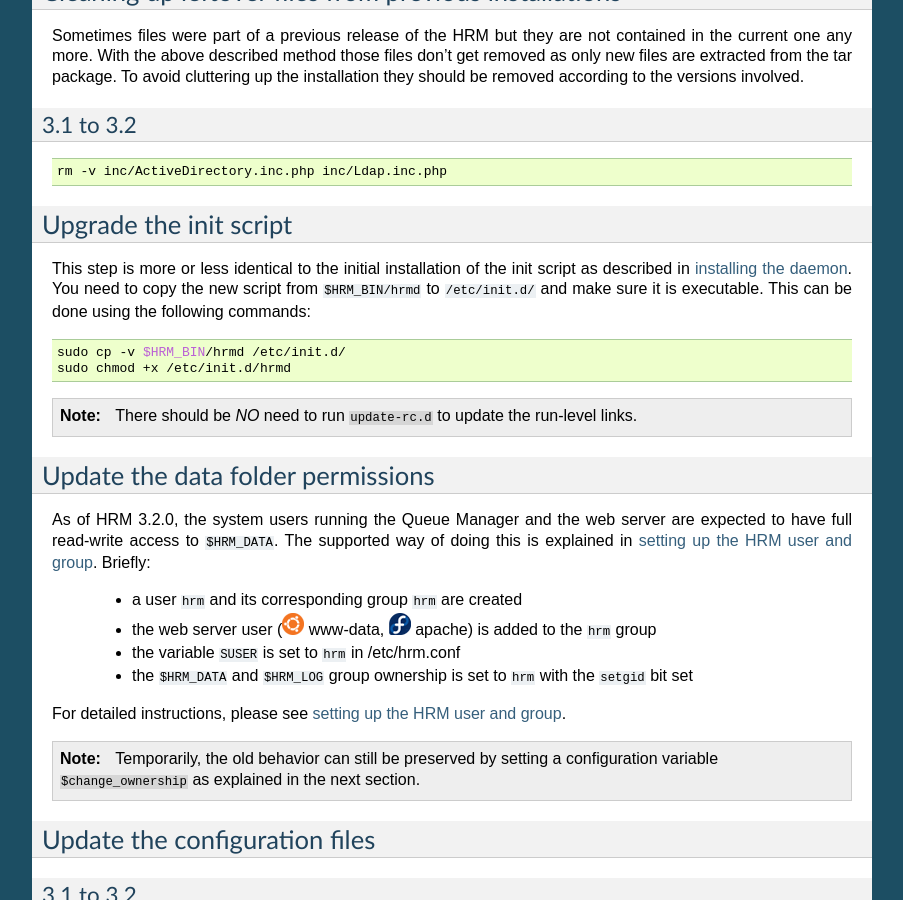
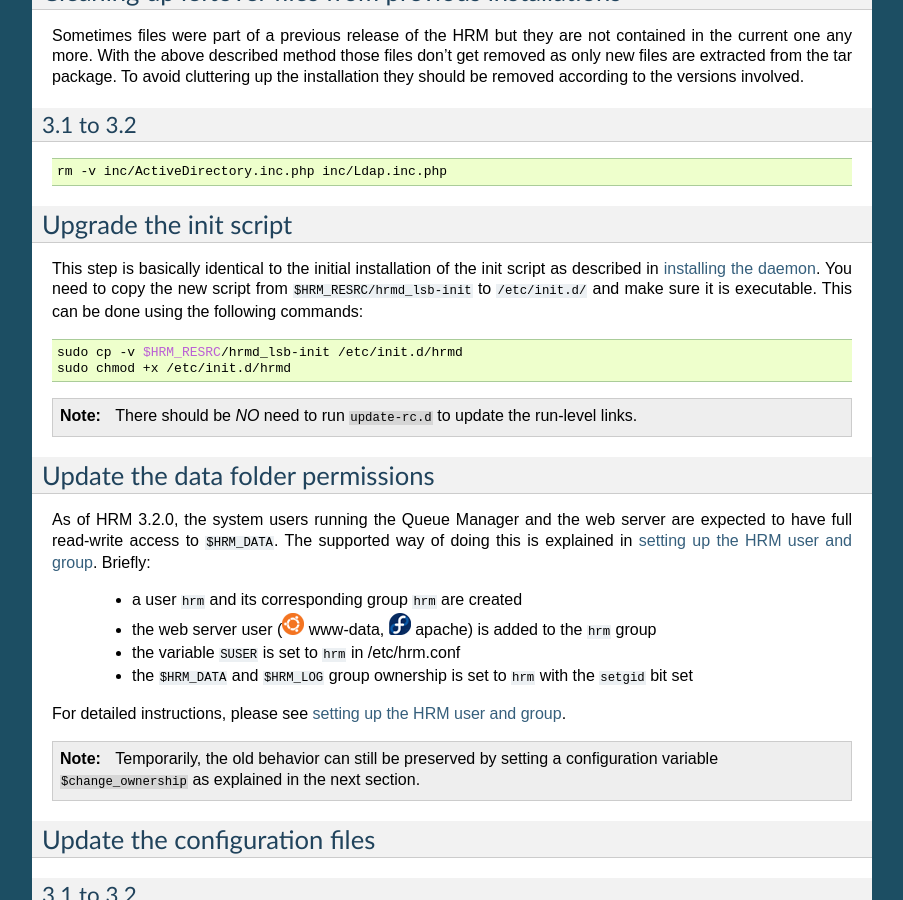
Before and after one commit to aarpon/hrm_docs, a Sphinx documentation site: the page built from docs/admin/upgrade.rst, in a window 1280 px wide and 900 px high, scrolled down 797 px. Shown: the whole window, without its empty margins (198-1101 px from the left). Built offline with Sphinx 7.4.7, drawn with Linux system fonts in a browser that asks for light colours.

Commit message:
Upgrade instructions on the new init script.
refs #368

```diff
--- a/docs/admin/upgrade.rst
+++ b/docs/admin/upgrade.rst
@@ -63,11 +63,14 @@ versions involved.
 Upgrade the init script
 =======================
 
-This step is more or less identical to the initial installation of the init script as described in :ref:`installing the daemon <hrm_daemon>`. You need to copy the new script from ``$HRM_BIN/hrmd`` to ``/etc/init.d/`` and make sure it is executable. This can be done using the following commands:
+This step is basically identical to the initial installation of the init script
+as described in :ref:`installing the daemon <hrm_daemon>`. You need to copy the
+new script from ``$HRM_RESRC/hrmd_lsb-init`` to ``/etc/init.d/`` and make sure
+it is executable. This can be done using the following commands:
 
 .. code-block:: sh
 
-    sudo cp -v $HRM_BIN/hrmd /etc/init.d/
+    sudo cp -v $HRM_RESRC/hrmd_lsb-init /etc/init.d/hrmd
     sudo chmod +x /etc/init.d/hrmd
 
 .. note:: There should be *NO* need to run ``update-rc.d`` to update the run-level links.
```
